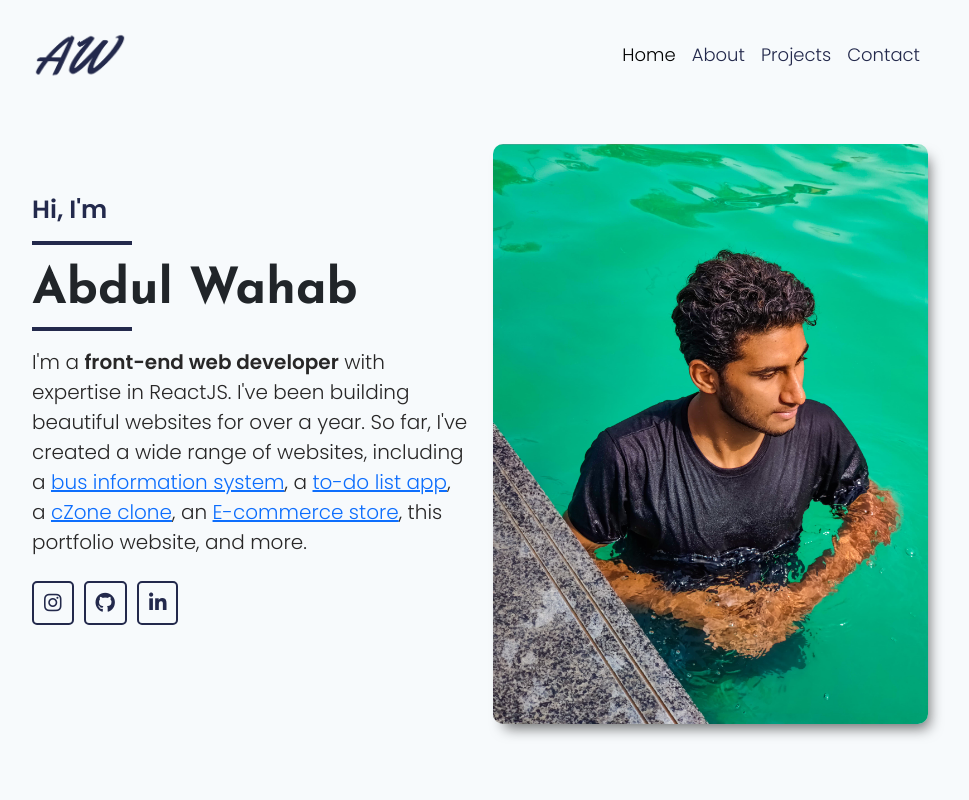
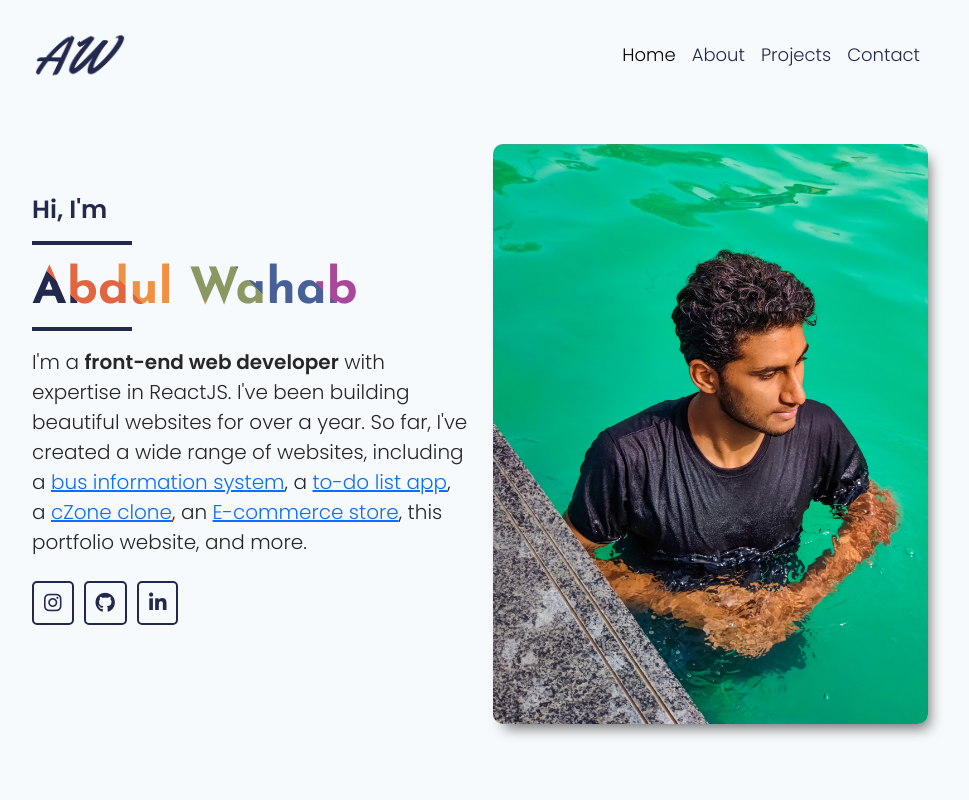
Before and after one commit to abdulwahab5547/portfolio, a plain HTML site: page index.html in a window 1280 px wide. Shown: the top 800 px of the page, without its empty margins (160-1129 px from the left). Drawn offline with nearby package versions, Linux system fonts and the light colour scheme.

Commit message:
Updated index.html with CSS gradient property
Updated index.html with CSS gradient property

```diff
--- a/index.html
+++ b/index.html
@@ -56,7 +56,7 @@
                 <h2 class="heading-style">Hi, I'm</h2>
                 <div class="spacer mt-3 mb-3" style="height: 4px; background-color: #23294C; width: 100px;"></div>
 
-                <h1 class="heading-h1-style">Abdul Wahab</h1>
+                <h1 class="heading-h1-style gradient-text">Abdul Wahab</h1>
 
                 <div class="spacer mb-3" style="height: 4px; background-color: #23294C; width: 100px;"></div>
                 <p class="heading-para">I'm a <span>front-end web developer</span> with expertise in ReactJS. I've been building beautiful websites for over a year. So far, I've created a wide range of websites, including a <a href="https://abdulwahab5547.github.io/bus-info/">bus information system</a>, a <a href="https://abdulwahab5547.github.io/to-do/">to-do list app</a>, a <a href="https://abdulwahab5547.github.io/czone/">cZone clone</a>, an <a href="https://abdulwahab5547.github.io/laptop-zone/">E-commerce store</a>, this portfolio website, and more.</p>
```
